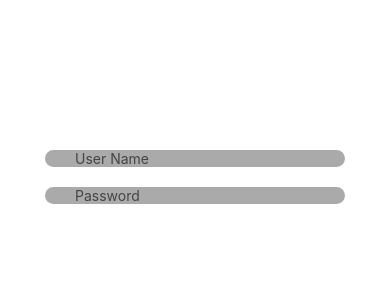
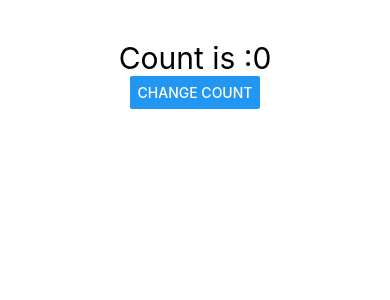
Before and after one commit to hasaranga99/react_native2, a React Native app: screen / in a window 390 px wide. Shown: the top 300 px of the page. Built offline with nearby package versions, Linux system fonts and the light colour scheme.

Commit message:
use state statement eka hadana vidiha

```diff
--- a/App.tsx
+++ b/App.tsx
@@ -1,43 +1,29 @@
 import React, { useState } from 'react';
-import {Button, Text, TextInput, View} from 'react-native';
+import { Button, Text, TextInput, View } from 'react-native';
 import CustomLabel from './src/components/CustomLabel';
 
 
 
 function App(): React.JSX.Element {
-  return (
-    <View style={{alignItems: 'center'}}>
+
+  console.log('App Component is rendered');
 
 
-      <TextInput style={{
-        backgroundColor:'#aaa',
-        color:'#000',
-        width:300,
-        marginTop:150,
-        borderRadius:10,
-        paddingLeft:30,
-        paddingRight:30,
-      }}
-      placeholder='User Name'
-      placeholderTextColor={'#444'}
+  const [count, setCount] = useState(0);
 
-      />
-      <TextInput style={{
-        backgroundColor:'#aaa',
-        color:'#000',
-        width:300,
-        marginTop:20,
-        borderRadius:10,
-        paddingLeft:30,
-        paddingRight:30,
-      }}
-      secureTextEntry={true}
-      placeholder='Password'
-      placeholderTextColor={'#444'}
+  function ChangeFunction() {
+    setCount(count + 1);
+  }
 
-      />
+
+  return (
+    <View style={{ alignItems: 'center', marginTop: 40 }}>
+      <Text style={{ fontSize: 30 }}>Count is :{count}</Text>
+      <Button title='Change Count' onPress={ChangeFunction} />
     </View>
   );
+
 }
 
+
 export default App;
```
